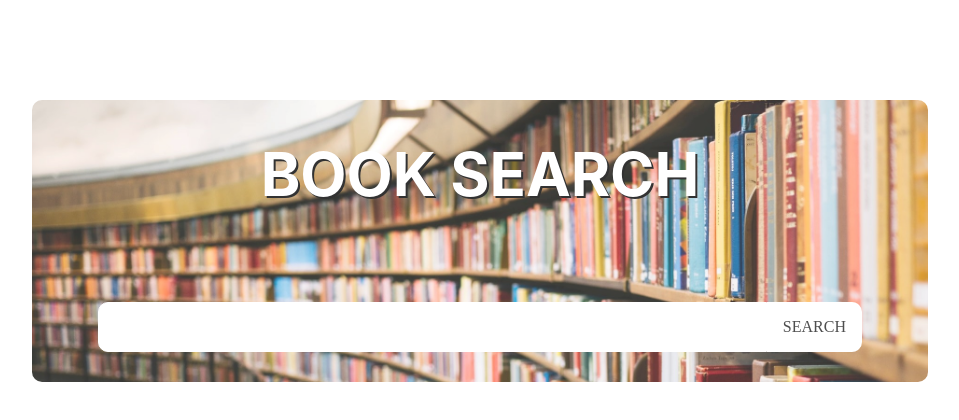
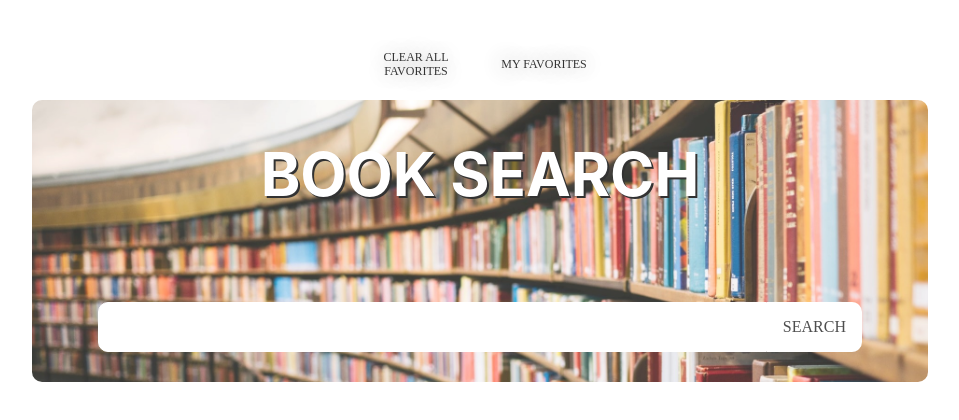
Before and after one commit to jorgelgf/gbook, a React (Create React App) app: page /search in a window 1280 px wide. Shown: the top 420 px of the page, without its empty margins (160-1119 px from the left). Built offline with nearby package versions, Linux system fonts and the light colour scheme.

Commit message:
adc favorites from localStorage

```diff
--- a/public/index.html
+++ b/public/index.html
@@ -5,6 +5,7 @@
     <link rel="icon" href="%PUBLIC_URL%/favicon.ico" />
     <meta name="viewport" content="width=device-width, initial-scale=1" />
     <meta name="theme-color" content="#000000" />
+    <link rel="stylesheet" href="./index.css" />
     <meta
       name="description"
       content="Web site created using create-react-app"
--- a/src/components/Api/Api.js
+++ b/src/components/Api/Api.js
@@ -13,7 +13,7 @@ const Api = () => {
       json = await response.json();
     } catch (erro) {
       json = null;
-      setError("erro");
+      setError("erro: ", erro);
     } finally {
       setBook(json.items);
       setLoading(false);
--- a/src/components/Card/Card.js
+++ b/src/components/Card/Card.js
@@ -14,27 +14,29 @@ const style = {
   width: 320,
   borderRadius: "10px",
   bgcolor: "white",
-  //border: "2px solid #000",
   boxShadow: 24,
   alignText: "justify",
   p: 3,
 };
 
 export default function Card({ title, description, authors, date, read, img }) {
-  //let index = 0;
   const [open, setOpen] = React.useState(false);
   const handleOpen = () => {
     setOpen(true);
+    //console.log("local: ", localStorage.getItem(title));
   };
-  const handleClose = () => {
+  const handleClose = (title) => {
     setOpen(false);
   };
 
-  const addFavor = (title) => {
-    console.log(typeof title);
+  const addFavor = (title, read, event) => {
+    event.preventDefault();
+    localStorage.setItem(title, [read]);
   };
 
   return (
+    <>
+      {" "}
       <div>
         <Button onClick={handleOpen} style={{ color: "black" }}>
           +Info
@@ -49,7 +51,9 @@ export default function Card({ title, description, authors, date, read, img }) {
             <Typography id="modal-modal-title" variant="h6" component="h2">
               <p style={{ fontSize: "14px" }}>
                 {" "}
-              <ButtonFavorite onClick={() => addFavor(title)}>
+                <ButtonFavorite
+                  onClick={(event) => addFavor(title, read, event)}
+                >
                   <ImageFavo src={favo} />
                 </ButtonFavorite>{" "}
               </p>
@@ -89,6 +93,7 @@ export default function Card({ title, description, authors, date, read, img }) {
           </Box>
         </Modal>
       </div>
+    </>
   );
 }
 const ButtonX = styled.button`
@@ -100,6 +105,7 @@ const ButtonX = styled.button`
   border: none;
   background-color: #222222;
   margin-top: "50px";
+  margin-left: 90%;
 `;
 const ButtonFavorite = styled.button`
   margin-bottom: 10px;
--- a/src/components/Find/Find.js
+++ b/src/components/Find/Find.js
@@ -131,7 +131,7 @@ const OpacityDiv = styled.div`
   // color: white;
   background-size: cover;
   margin: auto;
-  margin-top: 100px;
+  margin-top: 20px;
   border-radius: 10px;
   width: 70%;
   margin-bottom: 30px;
--- a/src/components/Home/Home.js
+++ b/src/components/Home/Home.js
@@ -1,11 +1,19 @@
 import React from "react";
 import styled from "styled-components";
 import Find from "../Find/Find";
+
 const Home = () => {
   return (
     <div>
       <DivFull>
         <DivInter>
+          <MenuBar>
+            {" "}
+            <ButtonFavor onClick={() => localStorage.clear()}>
+              CLEAR ALL FAVORITES
+            </ButtonFavor>
+            <ButtonFavor>MY FAVORITES</ButtonFavor>
+          </MenuBar>
           <Find />
         </DivInter>
       </DivFull>
@@ -30,5 +38,27 @@ const DivInter = styled.div`
   opacity: 0.8;
   border-radius: 20px;
 `;
+const MenuBar = styled.div`
+  margin: 50px auto 0 auto;
+  display: flex;
+  //border: solid black 1px;
+  width: 20%;
+  justify-content: space-between;
+  border-radius: 10px;
+`;
+const ButtonFavor = styled.button`
+  width: 160px;
+  font-size: 12px;
+  color: black;
+  background: transparent;
+  border: transparent;
+  color: #2222222;
+  text-shadow: 0 0 2em #0a0a0af4;
+  :hover {
+    border-color: #e26262;
+    color: #200707;
+    text-shadow: none;
+  }
+`;
 
 export default Home;
--- a/src/components/Login/Login.js
+++ b/src/components/Login/Login.js
@@ -6,9 +6,9 @@ import { useNavigate } from "react-router";
 
 const Login = () => {
   const navigate = useNavigate();
-  const reponseGoogle = (reponse) => {
-    console.log(reponse);
-    console.log(reponse.tokenId);
+  const responseGoogle = (response) => {
+    //console.log(response);
+    // console.log(response.tokenId);
     navigate("/search");
   };
 
@@ -17,8 +17,8 @@ const Login = () => {
       <GoogleLogin
         clientId="102077983575-he8108hse3fcjeh1pf27qulvpn9jul72.apps.googleusercontent.com"
         buttonText="Continue with Google"
-        onSuccess={reponseGoogle}
-        onFailure={reponseGoogle}
+        onSuccess={responseGoogle}
+        onFailure={responseGoogle}
       />
 
       <br />
--- a/src/index.js
+++ b/src/index.js
@@ -1,6 +1,5 @@
 import React from "react";
 import ReactDOM from "react-dom";
-import "./index.css";
 import App from "./App";
 import reportWebVitals from "./reportWebVitals";
 
```
Also changed, not shown: src/components/infoBooks.js (deleted, +0 -16 lines), public/index.css (renamed from src/index.css). Lines whose indentation alone changed are shown as unchanged.
